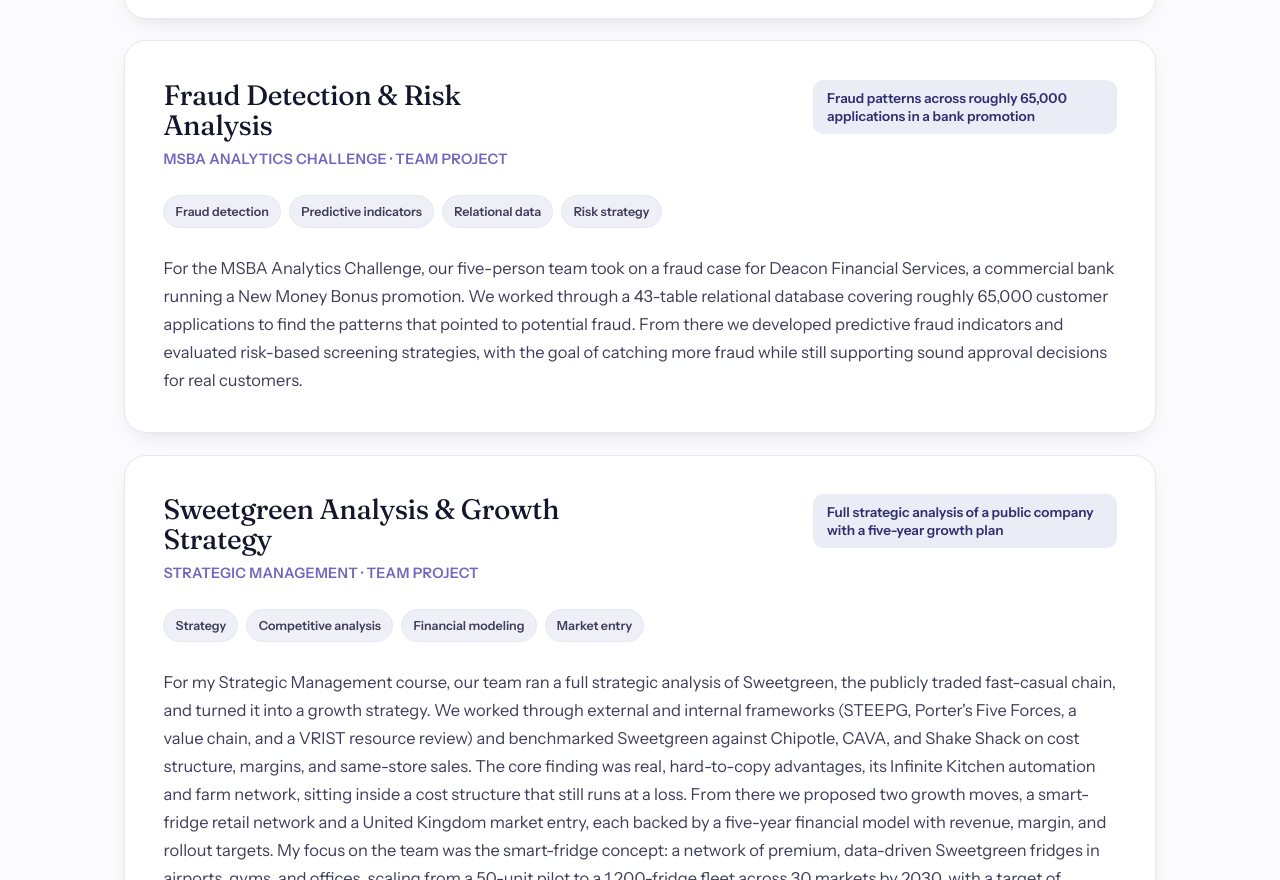
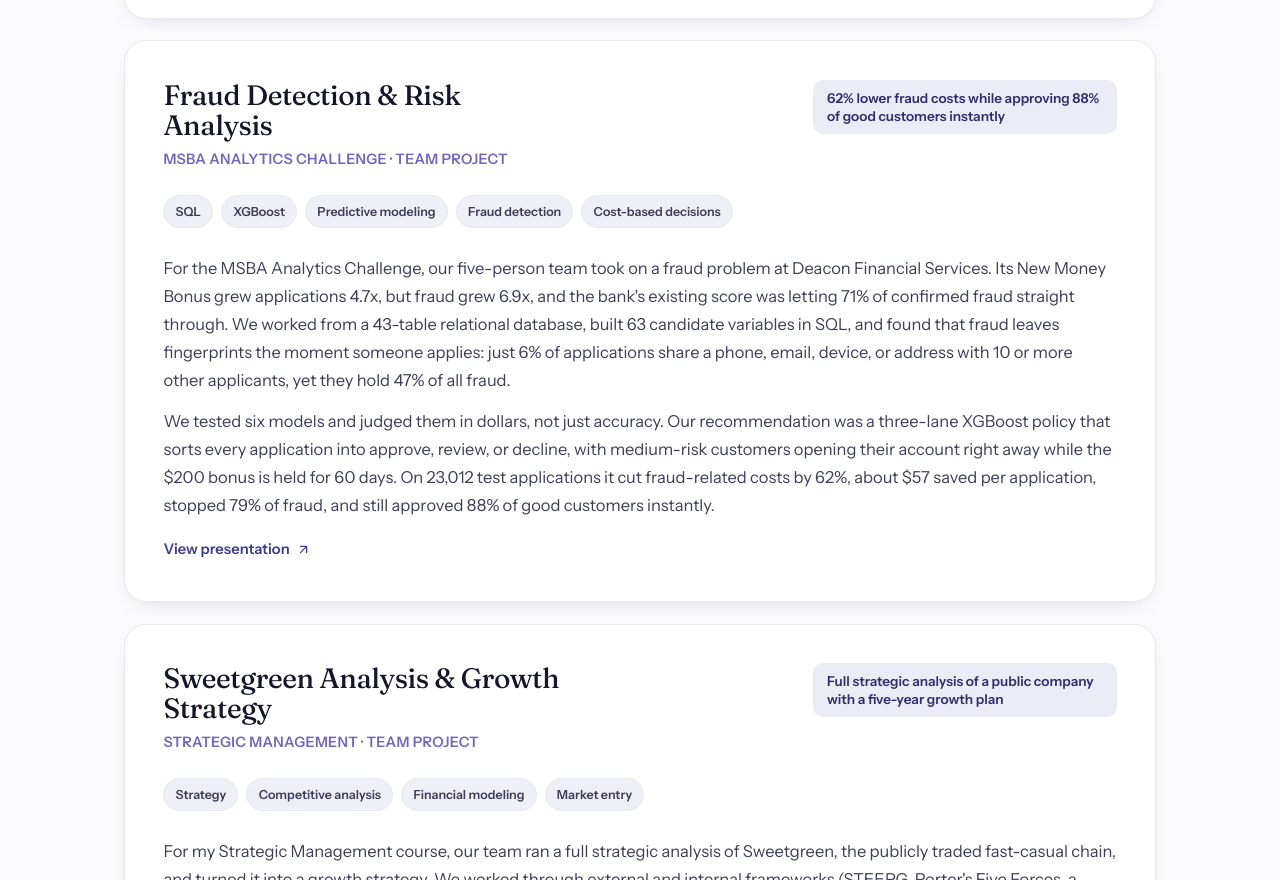
Before and after one commit to kirstinpalasz/kirstinpalasz.github.io, a plain HTML site: page index.html in a window 1280 px wide. Shown: the part 5394-6274 px from the top of the page. Drawn offline with Linux system fonts and the light colour scheme.

Commit message:
Add files via upload

```diff
--- a/index.html
+++ b/index.html
@@ -508,10 +508,12 @@
             <h3 class="project-title">Fraud Detection &amp; Risk Analysis</h3>
             <div class="project-org">MSBA Analytics Challenge · Team project</div>
           </div>
-          <span class="badge">Fraud patterns across roughly 65,000 applications in a bank promotion</span>
+          <span class="badge">62% lower fraud costs while approving 88% of good customers instantly</span>
         </div>
-        <div class="tags"><span class="tag">Fraud detection</span><span class="tag">Predictive indicators</span><span class="tag">Relational data</span><span class="tag">Risk strategy</span></div>
-        <p class="project-desc">For the MSBA Analytics Challenge, our five-person team took on a fraud case for Deacon Financial Services, a commercial bank running a New Money Bonus promotion. We worked through a 43-table relational database covering roughly 65,000 customer applications to find the patterns that pointed to potential fraud. From there we developed predictive fraud indicators and evaluated risk-based screening strategies, with the goal of catching more fraud while still supporting sound approval decisions for real customers.</p>
+        <div class="tags"><span class="tag">SQL</span><span class="tag">XGBoost</span><span class="tag">Predictive modeling</span><span class="tag">Fraud detection</span><span class="tag">Cost-based decisions</span></div>
+        <p class="project-desc">For the MSBA Analytics Challenge, our five-person team took on a fraud problem at Deacon Financial Services. Its New Money Bonus grew applications 4.7x, but fraud grew 6.9x, and the bank's existing score was letting 71% of confirmed fraud straight through. We worked from a 43-table relational database, built 63 candidate variables in SQL, and found that fraud leaves fingerprints the moment someone applies: just 6% of applications share a phone, email, device, or address with 10 or more other applicants, yet they hold 47% of all fraud.</p>
+        <p class="project-desc" style="margin-top:.85rem;">We tested six models and judged them in dollars, not just accuracy. Our recommendation was a three-lane XGBoost policy that sorts every application into approve, review, or decline, with medium-risk customers opening their account right away while the $200 bonus is held for 60 days. On 23,012 test applications it cut fraud-related costs by 62%, about $57 saved per application, stopped 79% of fraud, and still approved 88% of good customers instantly.</p>
+        <a class="proj-link" href="dfs-fraud.pdf" target="_blank" rel="noopener">View presentation <svg viewBox="0 0 24 24" fill="none" stroke="currentColor" stroke-width="2" stroke-linecap="round" stroke-linejoin="round" style="width:15px;height:15px;"><path d="M7 17L17 7M7 7h10v10"/></svg></a>
       </article>
 
 
```
